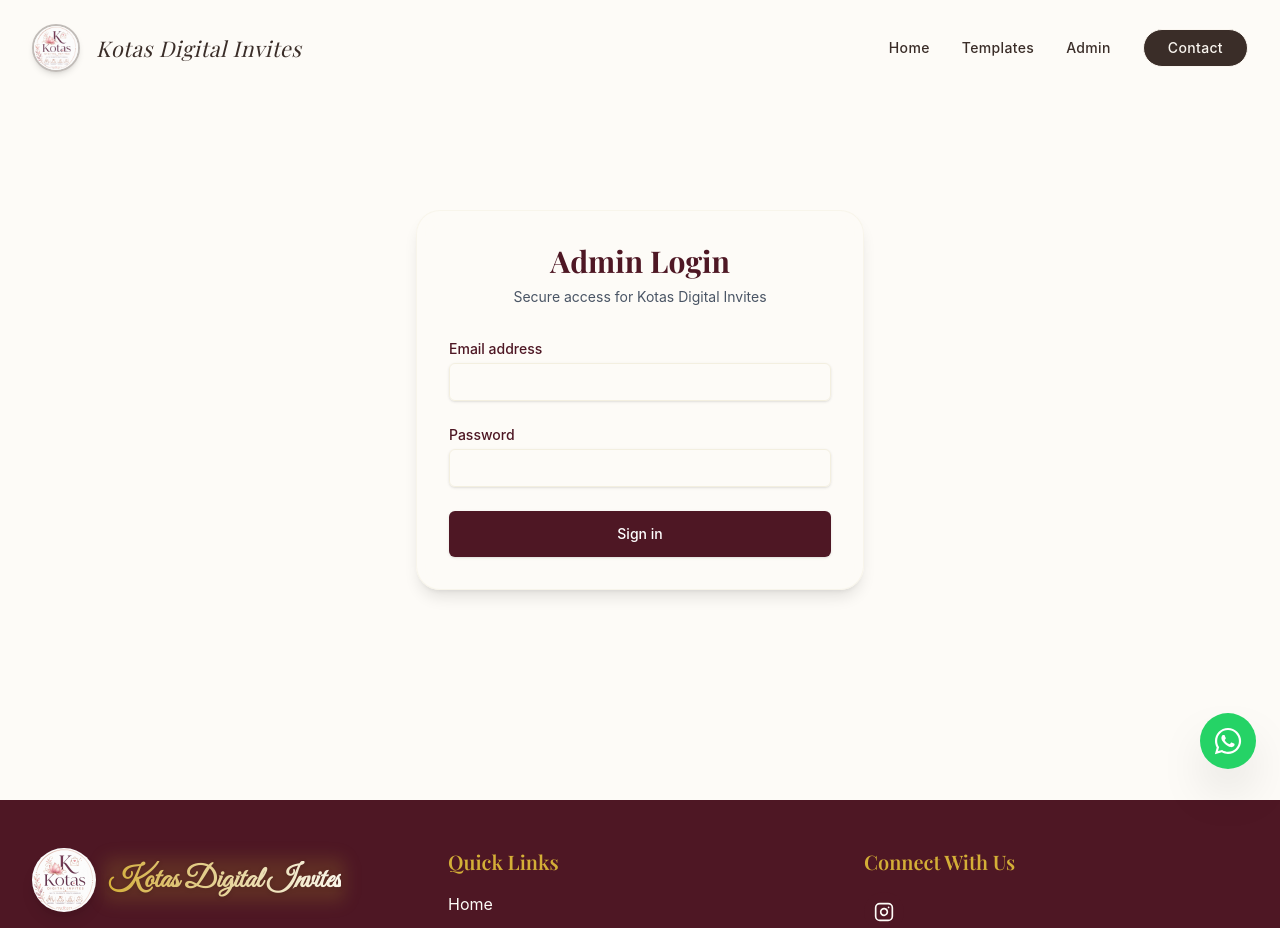
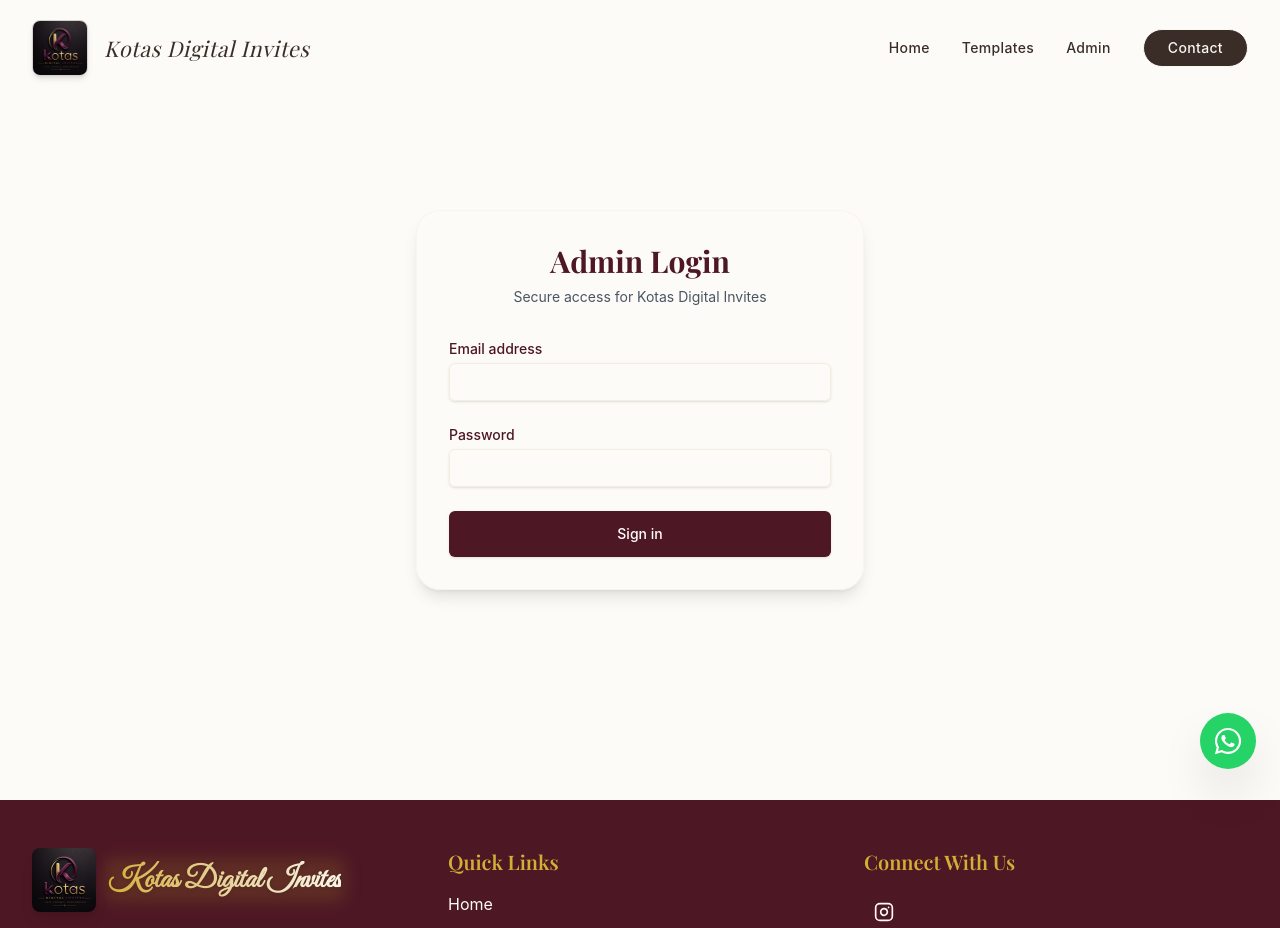
Before and after one commit to kotapriyankareddy5182-a11y/Kotas-Digital-Invites, a React (Vite) app: page /login in a window 1280 px wide. Shown: the top 928 px of the page. Built offline with nearby package versions, Linux system fonts and the light colour scheme.

Commit message:
latest website updates

```diff
--- a/src/components/Footer.jsx
+++ b/src/components/Footer.jsx
@@ -7,7 +7,7 @@
         <div className="grid grid-cols-1 md:grid-cols-3 gap-8">
           <div>
             <div className="flex items-center space-x-3 mb-6">
-              <img src="/logo.jpg" alt="Kotas Digital Invites Logo" className="h-16 w-auto rounded-full shadow-lg object-cover" onError={(e) => e.target.style.display='none'} />
+              <img src="/logo.jpg" alt="Kotas Digital Invites Logo" className="h-16 w-16 rounded-lg shadow-lg object-contain" onError={(e) => e.target.style.display='none'} />
               <div className="relative">
                 <span className="absolute -inset-1 bg-gold-500/20 blur rounded-lg"></span>
                 <span className="relative font-['Great_Vibes'] text-3xl font-bold bg-gradient-to-r from-gold-400 to-cream-100 text-transparent bg-clip-text drop-shadow-sm">Kotas Digital Invites</span>
--- a/src/components/Navbar.jsx
+++ b/src/components/Navbar.jsx
@@ -48,7 +48,7 @@
           <div className="flex items-center relative z-[110]">
             <Link to="/" className="flex-shrink-0 flex items-center space-x-4 group">
               <div className="relative">
-                <img src="/logo.jpg" alt="Logo" className="h-12 w-12 rounded-full shadow-md object-cover border-2 border-[#3A2D28]/30 group-hover:border-[#3A2D28] transition-colors duration-300" onError={(e) => e.target.style.display='none'} />
+                <img src="/logo.jpg" alt="Logo" className="h-14 w-14 rounded-lg shadow-md object-contain border border-[#3A2D28]/20 group-hover:border-[#3A2D28] transition-colors duration-300" onError={(e) => e.target.style.display='none'} />
               </div>
               <div className="relative">
                 <span className={`font-serif italic text-xl md:text-[1.35rem] tracking-wide transition-all duration-300 text-[#3A2D28]`}>
--- a/src/components/TemplateCard.jsx
+++ b/src/components/TemplateCard.jsx
@@ -50,6 +50,8 @@
         <div className="absolute inset-0 bg-maroon-900/40 opacity-0 group-hover:opacity-100 transition-opacity duration-500 flex items-center justify-center z-20 backdrop-blur-[2px]">
           <Link
             to={`/preview/${id}`}
+            target="_blank"
+            rel="noopener noreferrer"
             className="px-8 py-3 bg-white text-maroon-800 font-bold rounded-full transform translate-y-8 group-hover:translate-y-0 transition-all duration-500 shadow-xl hover:bg-cream-100 hover:scale-105"
           >
             Preview Design
@@ -76,15 +78,24 @@
             <span className={`text-xl font-bold px-4 py-1.5 rounded-lg border ${isDark ? 'text-maroon-900 bg-cream-50 border-cream-200' : 'text-cream-50 bg-maroon-900 border-maroon-800'}`}>{price ? `₹${price}` : (displayTitle === 'Classic' ? 'Classic' : 'Premium')}</span>
           </div>
           <div className="flex items-center gap-3 w-full">
-            {template.externalLink && (
+            {template.externalLink || template.videoLink ? (
               <a
-                href={template.externalLink}
+                href={template.externalLink || template.videoLink}
                 target="_blank"
                 rel="noopener noreferrer"
                 className={`flex-1 text-center px-4 py-2.5 font-bold rounded-full transition-all duration-300 shadow-md hover:shadow-lg hover:-translate-y-1 transform active:scale-95 border ${isDark ? 'bg-transparent text-cream-50 border-cream-50 hover:bg-cream-50/10' : 'bg-transparent text-maroon-900 border-maroon-900 hover:bg-maroon-900/10'}`}
               >
                 Demo
               </a>
+            ) : (
+              <Link
+                to={`/preview/${id}`}
+                target="_blank"
+                rel="noopener noreferrer"
+                className={`flex-1 text-center px-4 py-2.5 font-bold rounded-full transition-all duration-300 shadow-md hover:shadow-lg hover:-translate-y-1 transform active:scale-95 border ${isDark ? 'bg-transparent text-cream-50 border-cream-50 hover:bg-cream-50/10' : 'bg-transparent text-maroon-900 border-maroon-900 hover:bg-maroon-900/10'}`}
+              >
+                Demo
+              </Link>
             )}
             <button
               onClick={handleBuyNow}
```
Also changed, not shown: public/logo.jpg.
